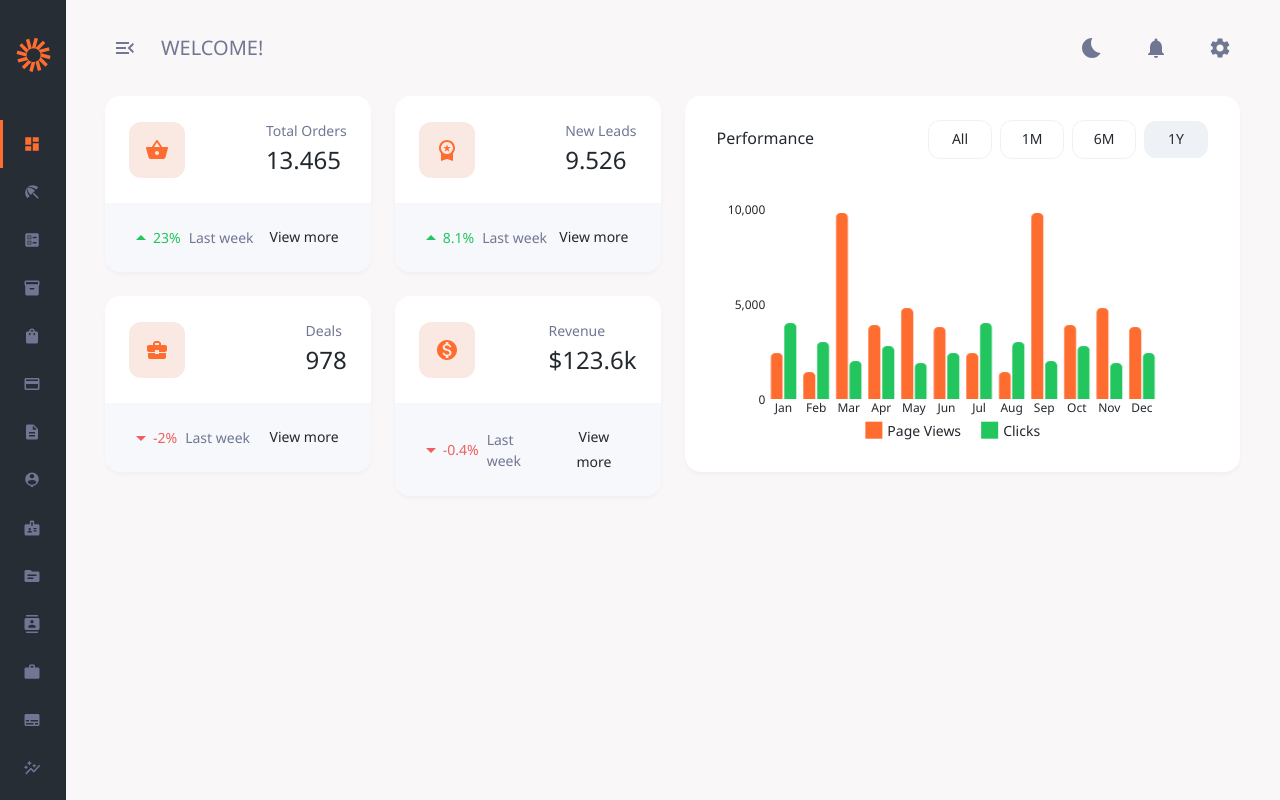
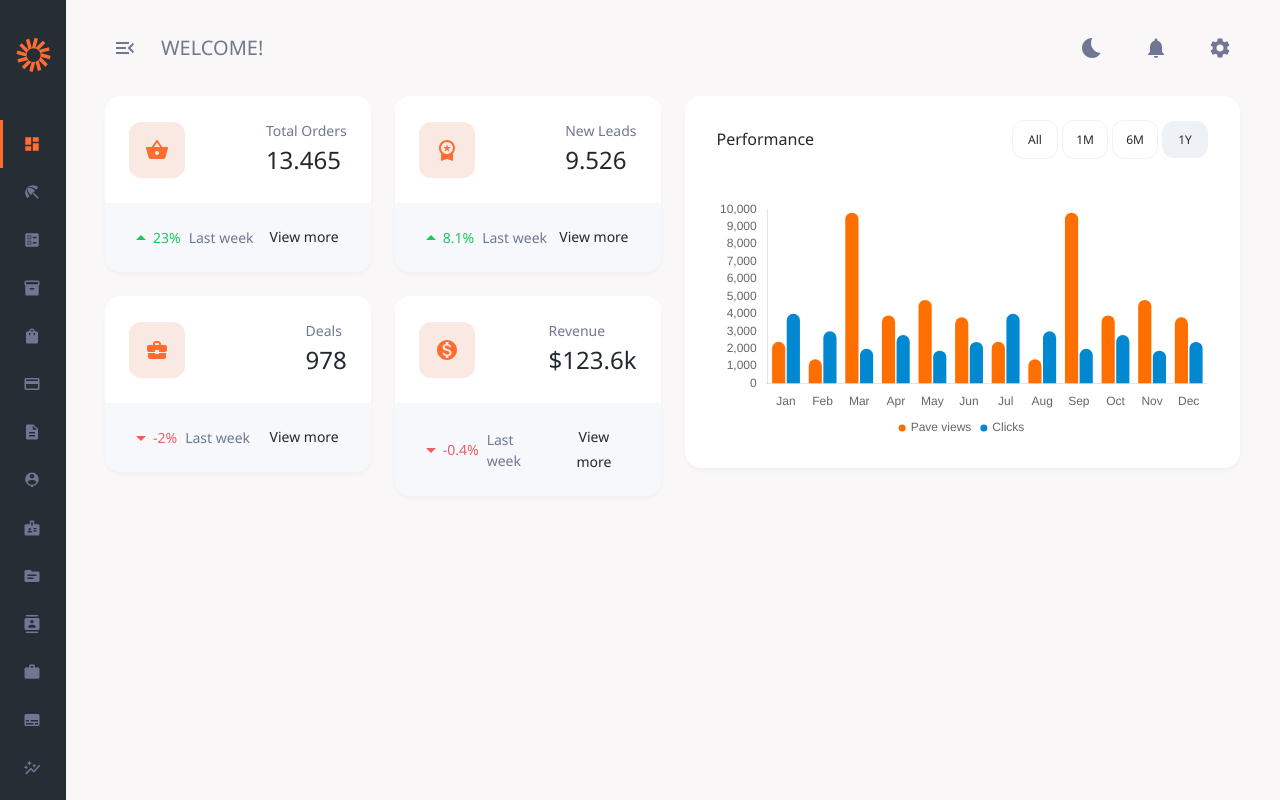
Before and after one commit to romaopedro199/reactjs-store-admin, a React (Vite) app: page /dashboard in a window 1280 px wide. Built offline with nearby package versions, Linux system fonts and the light colour scheme.

Commit message:
remove mui/x-charts and add chart.js

```diff
--- a/package.json
+++ b/package.json
@@ -15,13 +15,14 @@
     "@hookform/resolvers": "^4.1.3",
     "@mui/icons-material": "^6.4.8",
     "@mui/material": "^6.4.8",
-    "@mui/x-charts": "^7.28.0",
     "@reduxjs/toolkit": "^2.6.1",
     "@types/react-router-dom": "^5.3.3",
     "axios": "^1.8.4",
+    "chart.js": "^4.4.8",
     "jwt-decode": "^4.0.0",
     "path": "^0.12.7",
     "react": "^19.0.0",
+    "react-chartjs-2": "^5.3.0",
     "react-dom": "^19.0.0",
     "react-hook-form": "^7.54.2",
     "react-redux": "^9.2.0",
--- a/src/modules/core/components/ButtonHover.tsx
+++ b/src/modules/core/components/ButtonHover.tsx
@@ -8,6 +8,7 @@ type ButtonHoverProps = {
   onClick?: () => void;
   children: ReactNode;
   fullWidth?: boolean;
+  sx?: SxProps;
 };
 
 const ButtonHover = ({
@@ -17,6 +18,7 @@ const ButtonHover = ({
   onClick,
   children,
   fullWidth,
+  sx,
 }: ButtonHoverProps) => {
   const isSecondary = variant !== "primary";
 
@@ -43,6 +45,7 @@ const ButtonHover = ({
       bgcolor: !isSecondary ? "primary.main" : "secondary.main",
       color: "text.secondary",
     },
+    ...sx,
   };
 
   return (
--- a/src/modules/dashboard/components/PerformanceCard.tsx
+++ b/src/modules/dashboard/components/PerformanceCard.tsx
@@ -1,15 +1,21 @@
 import ButtonHover from "@/modules/core/components/ButtonHover";
-import { Box, SxProps, Typography, useTheme } from "@mui/material";
+import { Box, SxProps, Typography } from "@mui/material";
 import { useState } from "react";
-import { BarChart } from "@mui/x-charts/BarChart";
+import { Bar } from "react-chartjs-2";
+import {
+  Chart,
+  CategoryScale,
+  LinearScale,
+  BarElement,
+  Title,
+  Tooltip,
+  Legend,
+} from "chart.js";
 
-const uData = [
-  4000, 3000, 2000, 2780, 1890, 2390, 4000, 3000, 2000, 2780, 1890, 2390,
-];
-const pData = [
-  2400, 1398, 9800, 3908, 4800, 3800, 2400, 1398, 9800, 3908, 4800, 3800,
-];
-const xLabels = [
+Chart.register(CategoryScale, LinearScale, BarElement, Title, Tooltip, Legend);
+
+const data = {
+  labels: [
     "Jan",
     "Feb",
     "Mar",
@@ -22,40 +28,68 @@ const xLabels = [
     "Oct",
     "Nov",
     "Dec",
-];
+  ],
+  datasets: [
+    {
+      label: "Pave views",
+      data: [
+        2400, 1398, 9800, 3908, 4800, 3800, 2400, 1398, 9800, 3908, 4800, 3800,
+      ],
+      backgroundColor: "#ff6f00",
+      borderRadius: 8,
+    },
+    {
+      label: "Clicks",
+      data: [
+        4000, 3000, 2000, 2780, 1890, 2390, 4000, 3000, 2000, 2780, 1890, 2390,
+      ],
+      backgroundColor: "#0288d1",
+      borderRadius: 8,
+    },
+  ],
+};
 
-const MyResponsiveBar = () => {
-  const theme = useTheme();
-
-  return (
-    <BarChart
-      height={289.7}
-      borderRadius={5}
-      colors={[theme.palette.primary.main, theme.palette.success.main]}
-      series={[
-        { data: pData, label: "Page Views", id: "pvId" },
-        { data: uData, label: "Clicks", id: "uvId" },
-      ]}
-      xAxis={[
-        { data: xLabels, scaleType: "band", disableLine: true, tickSize: 0 },
-      ]}
-      yAxis={[{ disableLine: true, tickSize: 0 }]}
-      slotProps={{
+const options = {
+  responsive: true,
+  plugins: {
     legend: {
-          position: { vertical: "bottom", horizontal: "middle" },
-          direction: "row",
-          itemGap: 20,
-          padding: 0,
-          itemMarkHeight: 17,
-          itemMarkWidth: 17,
-          labelStyle: {
-            fontSize: 14,
+      display: true,
+      position: "bottom" as const,
+      labels: {
+        padding: 10,
+        usePointStyle: true,
+        pointStyle: "circle",
+        boxWidth: 5,
+        boxHeight: 5,
       },
     },
-      }}
-    />
+    tooltip: {
+      enabled: false,
+    },
+  },
+  scales: {
+    x: {
+      grid: {
+        display: false,
+      },
+    },
+    y: {
+      grid: {
+        display: false,
+      },
+    },
+  },
+};
+
+const CustomBarChart = () => {
+  return (
+    <Box pt={5} maxHeight={250} display="flex" justifyContent="center">
+      <Bar data={data} options={options} />
+    </Box>
   );
 };
+
+const filterButtonSx: SxProps = { fontSize: 12, padding: 1, minWidth: 46 };
 
 interface FilterProps {
   filter: number;
@@ -64,11 +98,12 @@ interface FilterProps {
 
 const Filters = ({ filter, onFilter }: FilterProps) => {
   return (
-    <Box display="flex" alignItems="center" gap={1}>
+    <Box display="flex" alignItems="center" gap={0.5}>
       <ButtonHover
         variant="secondary"
         inverted={filter !== 0}
         onClick={() => onFilter(0)}
+        sx={filterButtonSx}
       >
         All
       </ButtonHover>
@@ -76,6 +111,7 @@ const Filters = ({ filter, onFilter }: FilterProps) => {
         variant="secondary"
         inverted={filter !== 1}
         onClick={() => onFilter(1)}
+        sx={filterButtonSx}
       >
         1M
       </ButtonHover>
@@ -83,6 +119,7 @@ const Filters = ({ filter, onFilter }: FilterProps) => {
         variant="secondary"
         inverted={filter !== 6}
         onClick={() => onFilter(6)}
+        sx={filterButtonSx}
       >
         6M
       </ButtonHover>
@@ -90,6 +127,7 @@ const Filters = ({ filter, onFilter }: FilterProps) => {
         variant="secondary"
         inverted={filter !== 12}
         onClick={() => onFilter(12)}
+        sx={filterButtonSx}
       >
         1Y
       </ButtonHover>
@@ -121,7 +159,7 @@ const PerformanceCard = () => {
         <Filters filter={filter} onFilter={handleFilter} />
       </Box>
       <Box>
-        <MyResponsiveBar />
+        <CustomBarChart />
       </Box>
     </Box>
   );
```
Also changed, not shown: 1 other file (tests, documents, lock files or other folders). Lines whose indentation alone changed are shown as unchanged.
